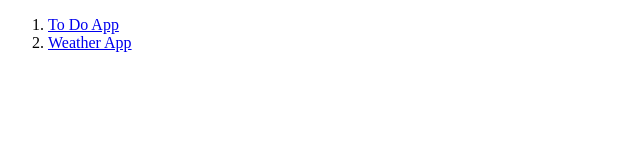
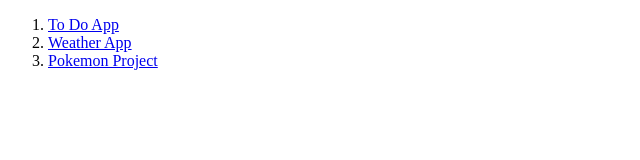
Before and after one commit to Ahmed-raza2k9/JS-10-Projects-for-Intermediates., a plain HTML site: page index.html in a window 1280 px wide. Shown: the whole page, without its empty margins (0-640 px from the left). Drawn offline with Linux system fonts and the light colour scheme.

Commit message:
3 Js Projects

```diff
--- a/index.html
+++ b/index.html
@@ -11,6 +11,7 @@
     <ol>
         <li><a href="./todo/index.html">To Do App</a></li>
         <li><a href="./weather app/index.html">Weather App</a></li>
+        <li><a href="./Pokemon Project/index.html">Pokemon Project</a></li>
     </ol>
 </body>
 
```
